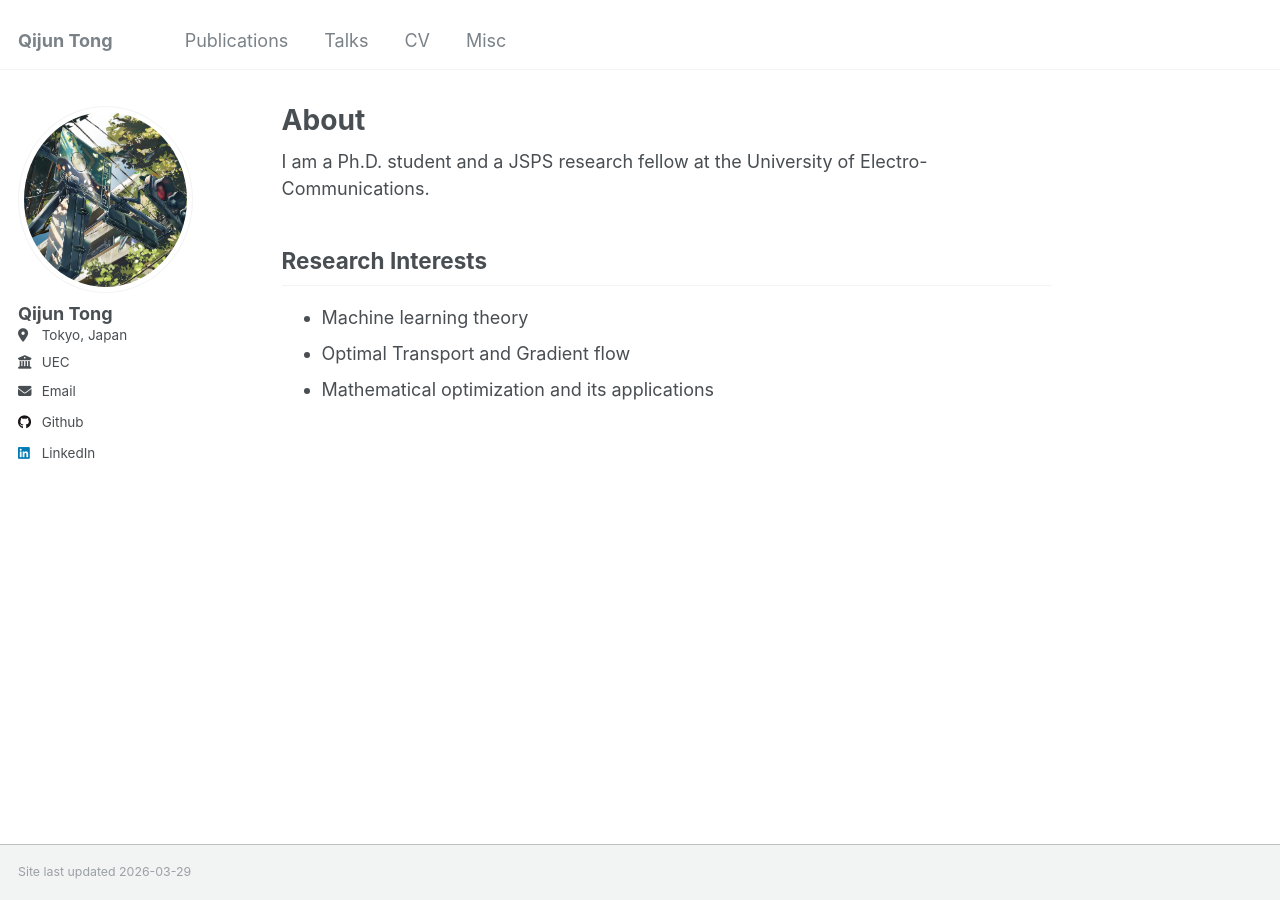
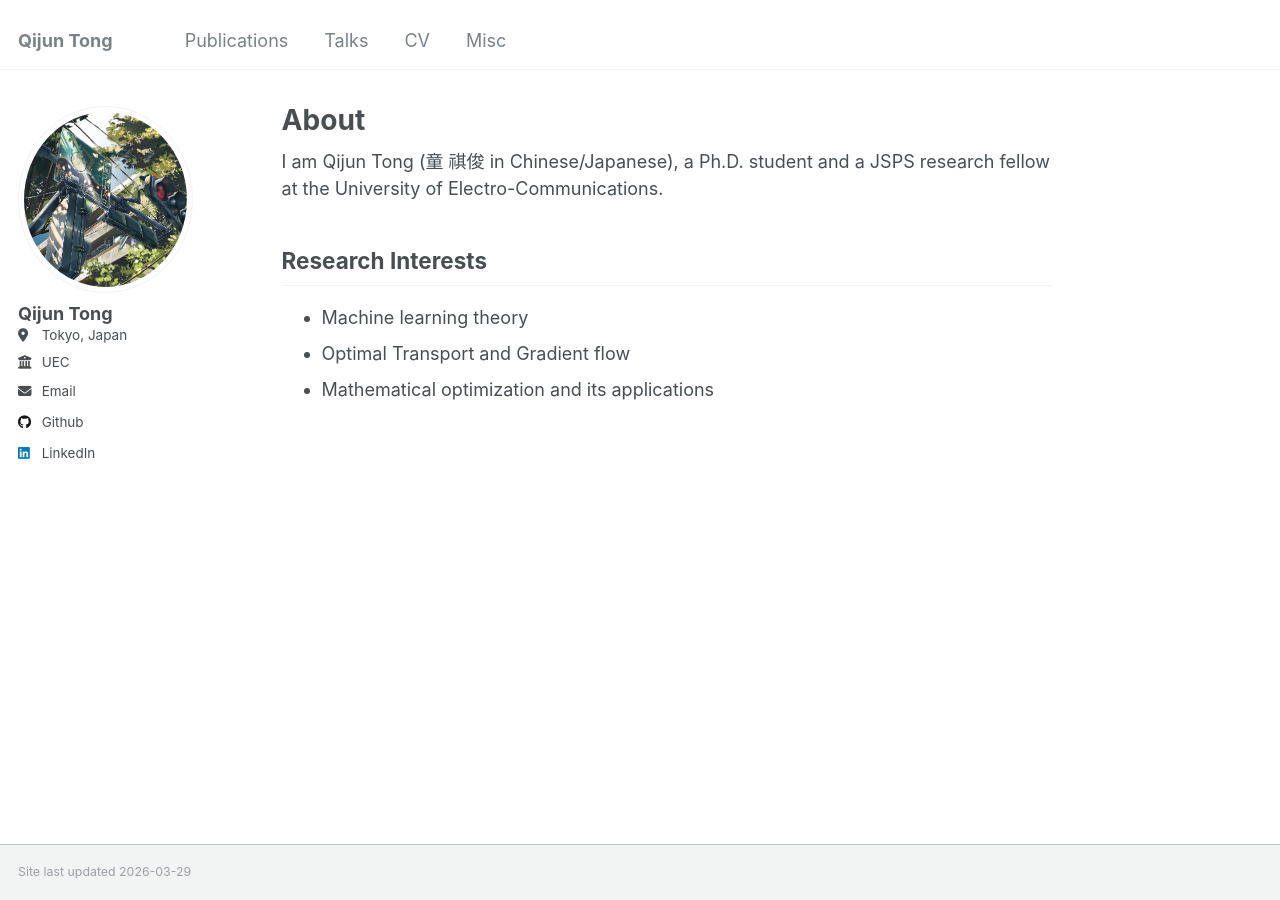
Before and after one commit to QijunTong0/QijunTong, a Jekyll site: the page built from _pages/about.md, in a window 1280 px wide. Built offline with Jekyll 4.4.1, drawn with Linux system fonts in a browser that asks for light colours.

Commit message:
Update introduction with name in Chinese/Japanese

```diff
--- a/_pages/about.md
+++ b/_pages/about.md
@@ -7,7 +7,7 @@ redirect_from:
   - /about.html
 ---
 
-I am a Ph.D. student and a JSPS research fellow at the University of Electro-Communications.
+I am Qijun Tong (童 祺俊 in Chinese/Japanese), a Ph.D. student and a JSPS research fellow at the University of Electro-Communications.
 
 ## Research Interests
 
```
